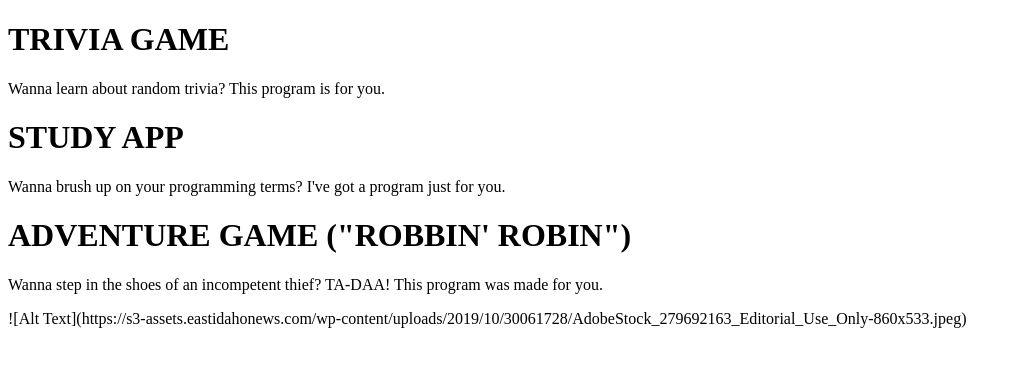
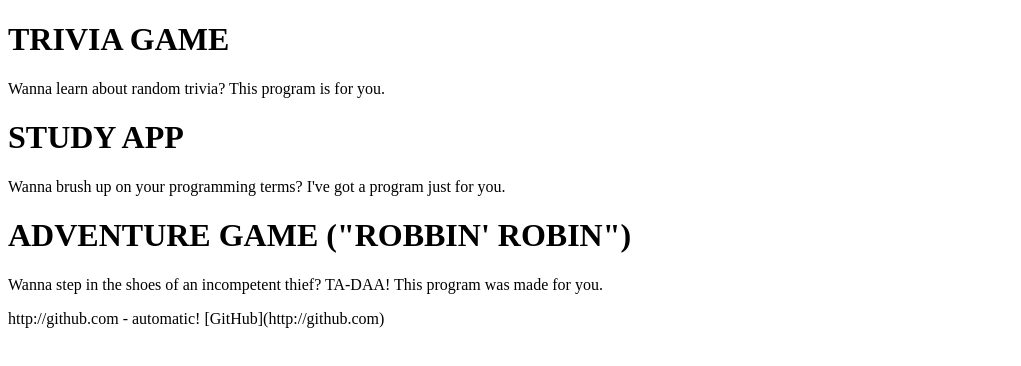
Before and after one commit to Briantheboy/Briantheboy.github.io, a plain HTML site: page index.html in a window 1280 px wide. Shown: the whole page, without its empty margins (0-1021 px from the left). Drawn offline with Linux system fonts and the light colour scheme.

Commit message:
Update index.html

```diff
--- a/index.html
+++ b/index.html
@@ -7,8 +7,7 @@
   <p>Wanna brush up on your programming terms? I've got a program just for you.</p>
  <h1>ADVENTURE GAME ("ROBBIN' ROBIN")</h3>
  <p>Wanna step in the shoes of an incompetent thief? TA-DAA! This program was made for you.</p>
-
-![Alt Text](https://s3-assets.eastidahonews.com/wp-content/uploads/2019/10/30061728/AdobeStock_279692163_Editorial_Use_Only-860x533.jpeg)
-
  </body>
+ http://github.com - automatic!
+[GitHub](http://github.com)
 </html>
```
